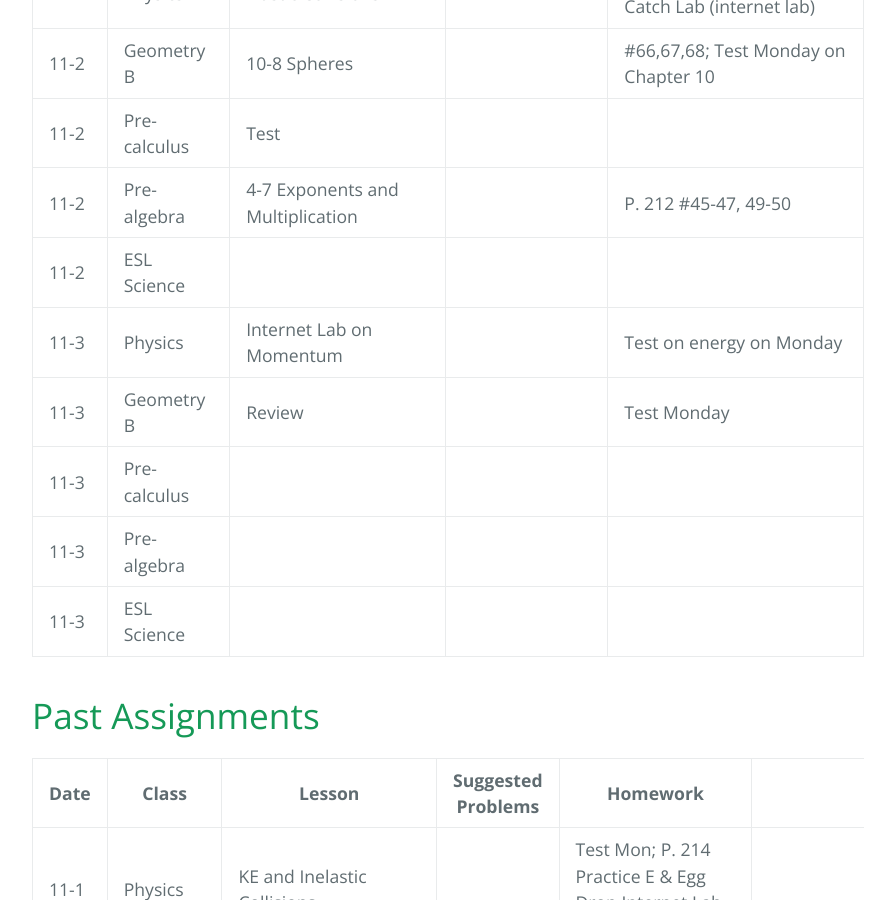
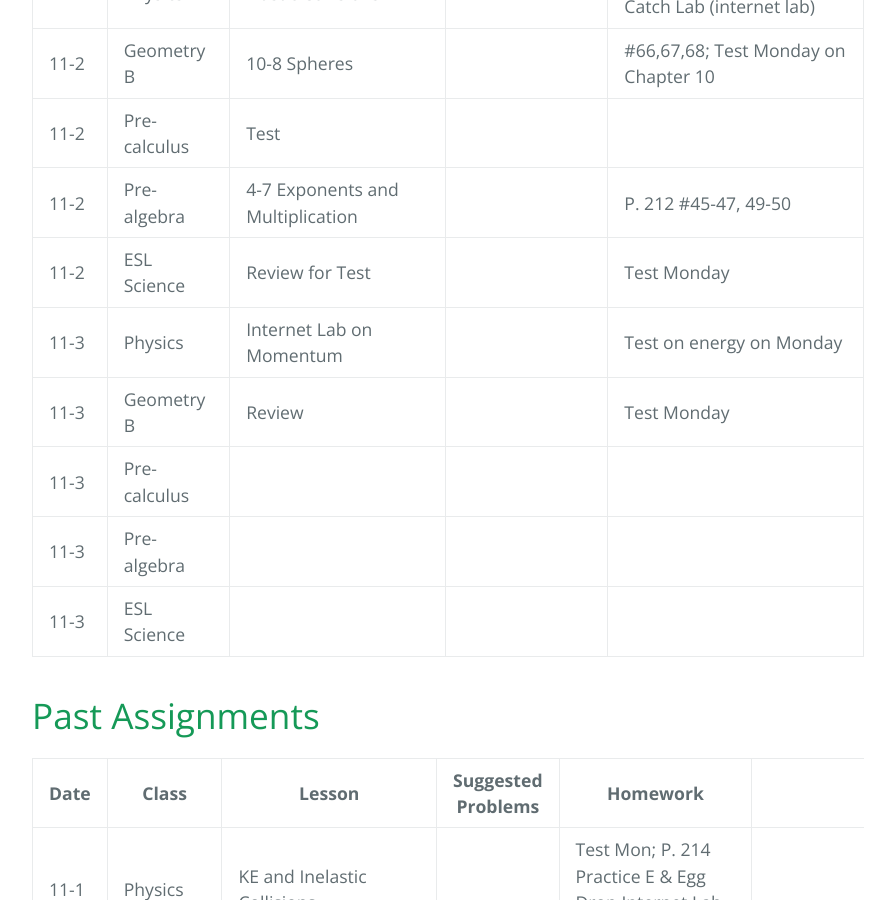
Before and after one commit to gpayoo/gpayoo, a Jekyll site: the page built from index.md, in a window 1280 px wide and 900 px high, scrolled down 680 px. Shown: the whole window, without its empty margins (192-1087 px from the left). Built offline with Jekyll 4.4.1, drawn with Linux system fonts in a browser that asks for light colours; our own code applies the rules of GitHub Pages for plain Markdown files.

Commit message:
Update index.md

```diff
--- a/index.md
+++ b/index.md
@@ -14,7 +14,7 @@ layout: default
 | 11-2 | Geometry B | 10-8 Spheres  | |  #66,67,68; Test Monday on Chapter 10  |
 | 11-2 | Pre-calculus | Test | |
 | 11-2 | Pre-algebra | 4-7 Exponents and Multiplication  | | P. 212 #45-47, 49-50
-| 11-2 | ESL Science |  |  |
+| 11-2 | ESL Science | Review for Test |  | Test Monday
 | 11-3 | Physics | Internet Lab on Momentum | | Test on energy on Monday
 | 11-3 | Geometry B | Review  | |  Test Monday |
 | 11-3 | Pre-calculus | | |
```
